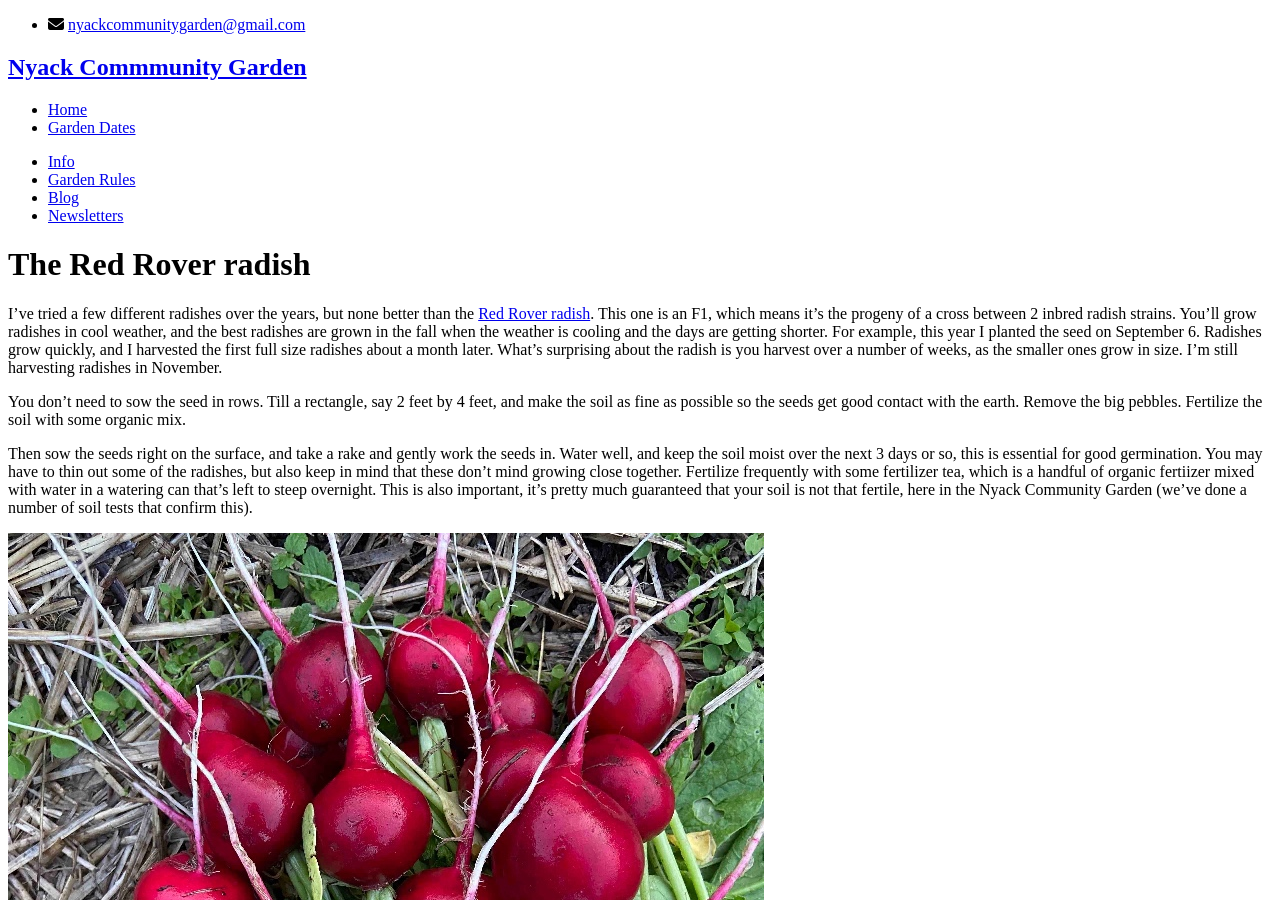
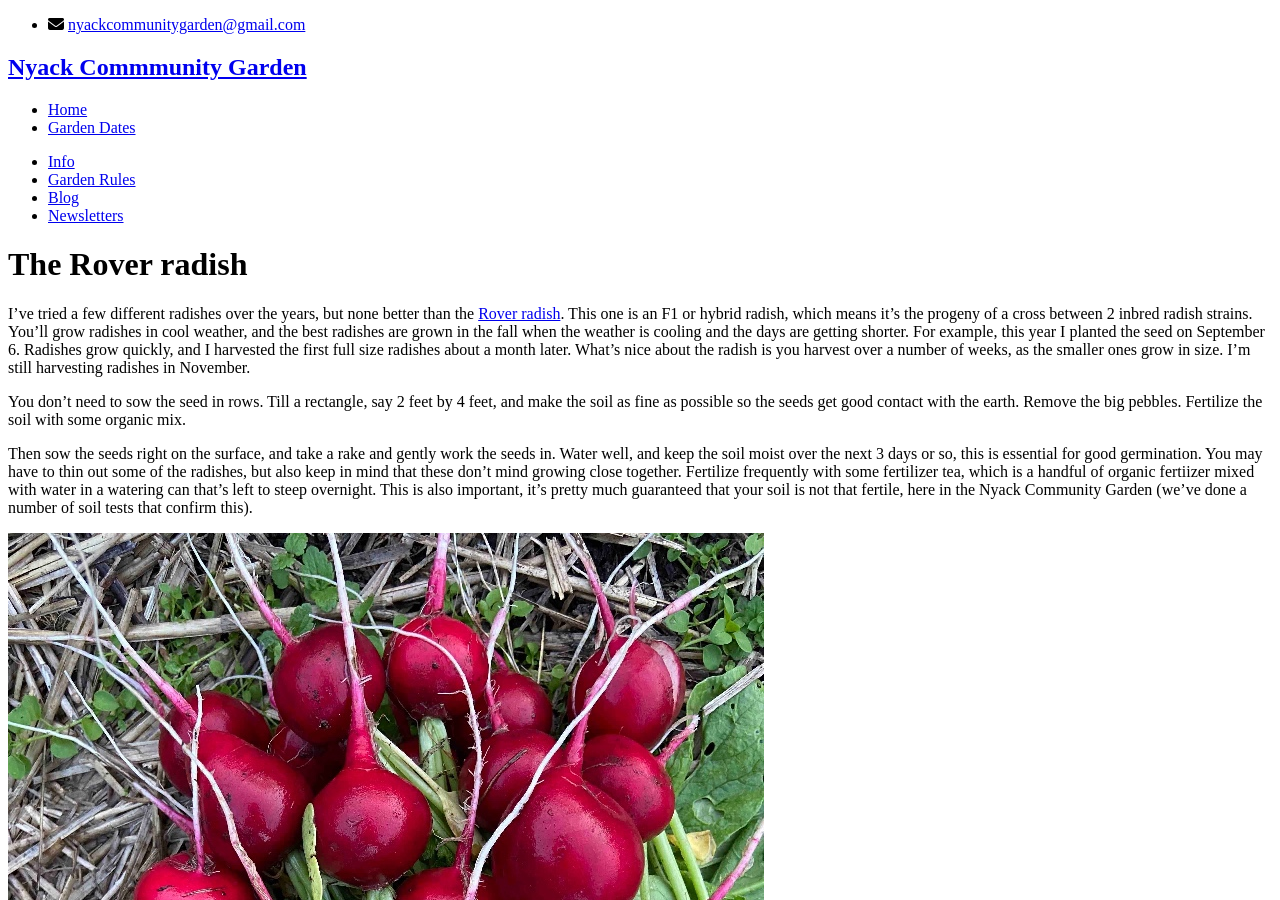
Before and after one commit to bosborne/nyackcommunitygarden, a Jekyll site: the page built from _posts/2021-11-11-red-rover-radish.md, in a window 1280 px wide and 900 px high. Built offline with Jekyll 4.4.1, drawn with Linux system fonts in a browser that asks for light colours; nearby versions of some CDN libraries; library files that are not in the unit come from our copies.

Commit message:
Edit the article on Rover radishes

```diff
--- a/_posts/2021-11-11-red-rover-radish.md
+++ b/_posts/2021-11-11-red-rover-radish.md
@@ -1,15 +1,15 @@
 ---
 layout: post
 pageclass: blog
-title: "The Red Rover radish"
+title: "The Rover radish"
 published: true
 ---
-I've tried a few different radishes over the years, but none better than the [Red Rover radish](https://www.johnnyseeds.com/vegetables/radishes/round-radishes/rover-f1-radish-seed-664.html). This one is an F1, which means it's the progeny of a cross between 2 inbred radish strains. You'll grow radishes in cool weather, and the best radishes are grown in the fall when the weather is cooling and the days are getting shorter. For example, this year I planted the seed on September 6. Radishes grow quickly, and I harvested the first full size radishes about a month later. What's surprising about the radish is you harvest over a number of weeks, as the smaller ones grow in size. I'm still harvesting radishes in November.
+I've tried a few different radishes over the years, but none better than the [Rover radish](https://www.johnnyseeds.com/vegetables/radishes/round-radishes/rover-f1-radish-seed-664.html). This one is an F1 or hybrid radish, which means it's the progeny of a cross between 2 inbred radish strains. You'll grow radishes in cool weather, and the best radishes are grown in the fall when the weather is cooling and the days are getting shorter. For example, this year I planted the seed on September 6. Radishes grow quickly, and I harvested the first full size radishes about a month later. What's nice about the radish is you harvest over a number of weeks, as the smaller ones grow in size. I'm still harvesting radishes in November.
 
 You don't need to sow the seed in rows. Till a rectangle, say 2 feet by 4 feet, and make the soil as fine as possible so the seeds get good contact with the earth. Remove the big pebbles. Fertilize the soil with some organic mix.
 
 Then sow the seeds right on the surface, and take a rake and gently work the seeds in. Water well, and keep the soil moist over the next 3 days or so, this is essential for good germination. You may have to thin out some of the radishes, but also keep in mind that these don't mind growing close together. Fertilize frequently with some fertilizer tea, which is a handful of organic fertiizer mixed with water in a watering can that's left to steep overnight. This is also important, it's pretty much guaranteed that your soil is not that fertile, here in the Nyack Community Garden (we've done a number of soil tests that confirm this).
 
-![Red Rover radishes from the garden](/images/Red Rover radish 2021.jpg)
+![Rover radishes from the garden](/images/Red Rover radish 2021.jpg)
 
 Brian O.
```
